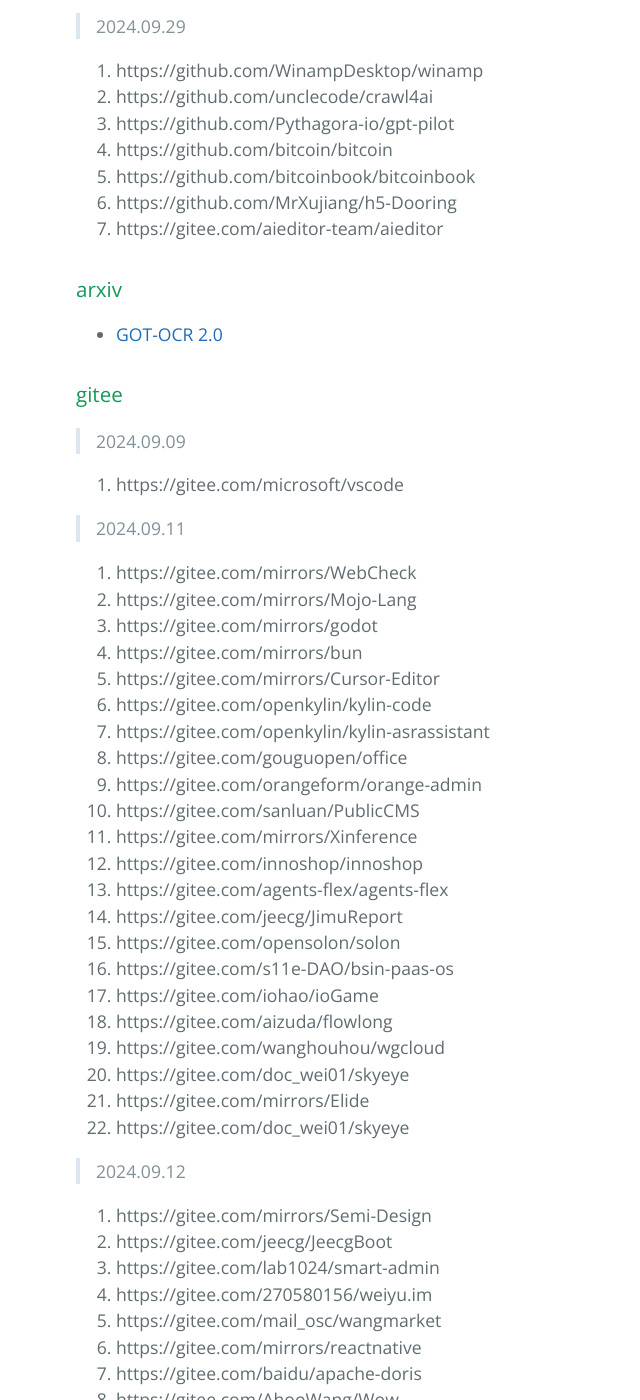
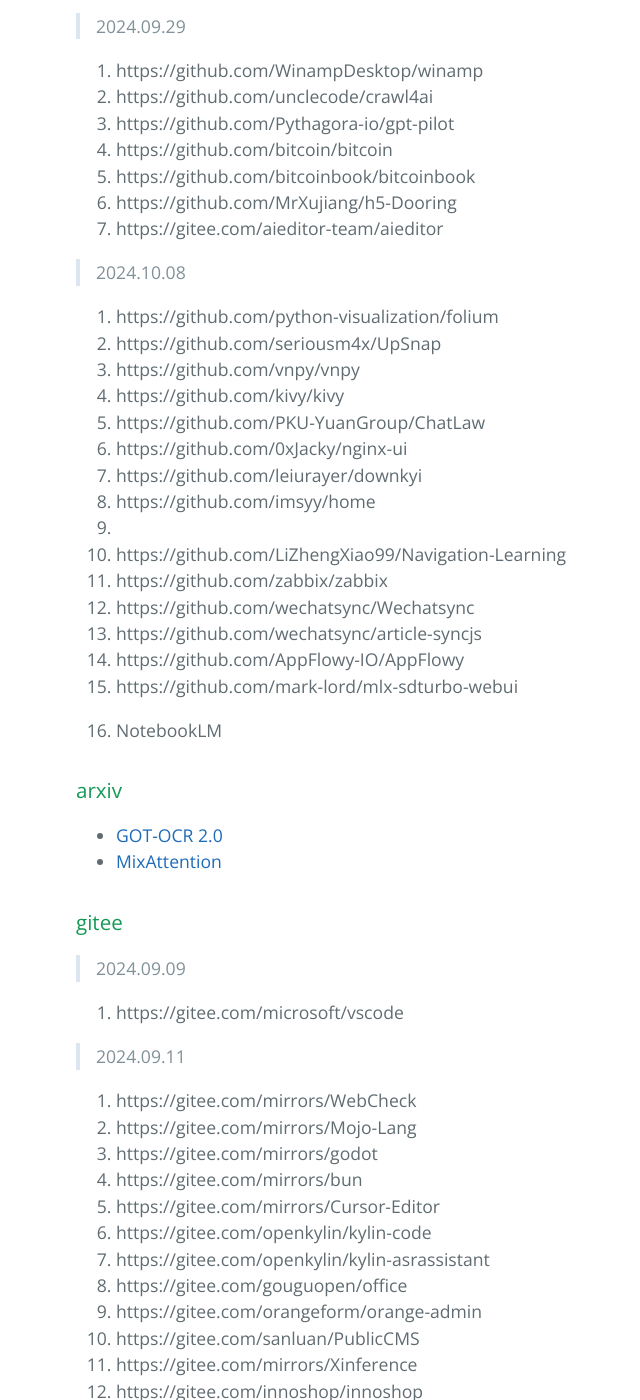
Before and after one commit to xhp/xhp.github.io, a Jekyll site: the page built from index.md, in a window 1280 px wide and 1400 px high, scrolled down 7137 px. Shown: the whole window, without its empty margins (148-788 px from the left). Built offline with Jekyll 4.4.1, drawn with Linux system fonts in a browser that asks for light colours; our own code applies the rules of GitHub Pages for plain Markdown files.

Commit message:
2024.10.08

```diff
--- a/index.md
+++ b/index.md
@@ -280,12 +280,32 @@ layout: default
 5. https://github.com/MrXujiang/h5-Dooring
 6. https://gitee.com/aieditor-team/aieditor
 
+> 2024.10.08
 
+1. https://github.com/python-visualization/folium
+2. https://github.com/seriousm4x/UpSnap
+3. https://github.com/vnpy/vnpy
+4. https://github.com/kivy/kivy
+5. https://github.com/PKU-YuanGroup/ChatLaw
+6. https://github.com/0xJacky/nginx-ui
+7. https://github.com/leiurayer/downkyi
+8. https://github.com/imsyy/home
+9.
+10. https://github.com/LiZhengXiao99/Navigation-Learning
+11. https://github.com/zabbix/zabbix
+12. https://github.com/wechatsync/Wechatsync
+13. https://github.com/wechatsync/article-syncjs
+14. https://github.com/AppFlowy-IO/AppFlowy
+15. https://github.com/mark-lord/mlx-sdturbo-webui
+
+
+20. NotebookLM
 
 
 ### [](#header-3) arxiv
 
 - [GOT-OCR 2.0](https://arxiv.org/pdf/2409.01704)
+- [MixAttention](https://arxiv.org/abs/2409.15012)
 
 ### [](#header-3) gitee
 > 2024.09.09
@@ -539,6 +559,9 @@ layout: default
 - [CyberDuck](https://cyberduck.io/)
 - [reqable](https://reqable.com/zh-CN/)
 - [Python Tutor](https://pythontutor.com)
+- [appflowy](https://www.appflowy.io/)
+
+
 
 - [clound tencent](https://cloud.tencent.com/)
 - [google cn](https://developers.google.cn/)
```
